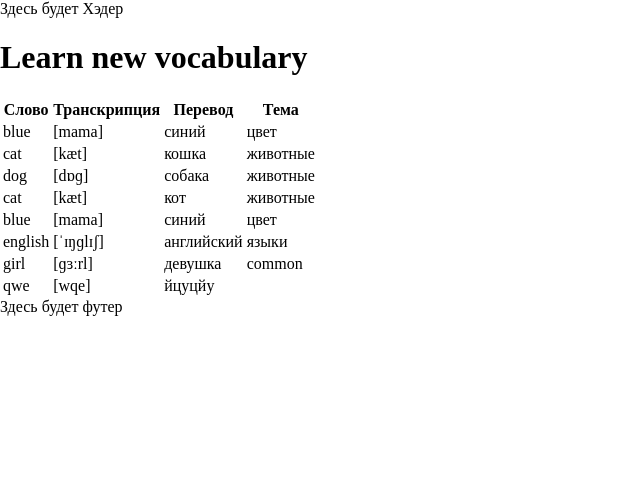
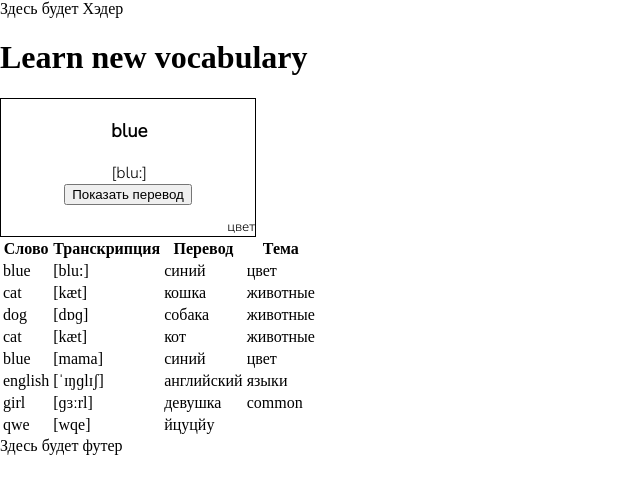
Before and after one commit to DariaKott/React-project-words, a React app: page / in a window 1280 px wide. Shown: the top 494 px of the page, without its empty margins (0-640 px from the left). Built offline with nearby package versions, Linux system fonts and the light colour scheme.

Commit message:
Made a wordCard and show translation button

```diff
--- a/src/assets/data.js
+++ b/src/assets/data.js
@@ -2,7 +2,7 @@ export const words = [
   {
     id: '14601',
     english: 'blue',
-    transcription: '[mama]',
+    transcription: '[blu:]',
     russian: 'синий',
     tags: 'цвет',
     tags_json: '["u0446u0432u0435u0442"]',
--- a/src/presentation/App.jsx
+++ b/src/presentation/App.jsx
@@ -3,10 +3,14 @@ import '../assets/global.scss';
 // import { List } from './components/WordList';
 import { WordTable } from './components/WordList';
 import { words } from '../assets/data';
+import { WordCard } from './components/WordCard';
 
 function App() {
   return (
     <div>
+      <div>
+        <WordCard {...words[0]} />
+      </div>
       <table className="word-table">
         <thead>
           <tr>
--- a/src/presentation/components/WordCard/index.jsx
+++ b/src/presentation/components/WordCard/index.jsx
@@ -1,13 +1,30 @@
-import React from 'react';
+import React, { useState } from 'react';
 import './styles.scss';
 
 function WordCard(props) {
+  const [showTranslation, setShowTranslation] = useState(false);
+
+  const handleShowTranslation = () => {
+    setShowTranslation(true);
+  };
+
+  const handleHideTranslation = () => {
+    setShowTranslation(false);
+  };
+
   return (
     <div className="card">
-      <div className="word">{props.english}</div>
-      <div className="word">{props.transcription}</div>
-      <div className="word">{props.russian}</div>
-      <div className="word">{props.tags}</div>
+      <h3 className="word word_word">{props.english}</h3>
+      <div className="word word_transcription">{props.transcription}</div>
+      {showTranslation ? (
+        <div>
+          <div className="word word_translation">{props.russian}</div>
+          <button onClick={handleHideTranslation}>Скрыть перевод</button>
+        </div>
+      ) : (
+        <button onClick={handleShowTranslation}>Показать перевод</button>
+      )}
+      <div className="word word_tags">{props.tags}</div>
     </div>
   );
 }
--- a/src/presentation/components/WordCard/styles.scss
+++ b/src/presentation/components/WordCard/styles.scss
@@ -2,12 +2,22 @@
 
 .card {
   display: flex;
-  flex-direction: row;
+  flex-direction: column;
+  justify-content: center;
+  align-items: center;
+  width: 20%;
   border: 1px solid black;
   font-family: f.$text;
 }
 
 .word {
   padding-left: 1%;
-  border: 1px solid red;
+  // border: 1px solid red;
+  text-align: center;
+
+  &_tags {
+    align-self: flex-end;
+    padding-top: 5%;
+    font-size: smaller;
+  }
 }
```
